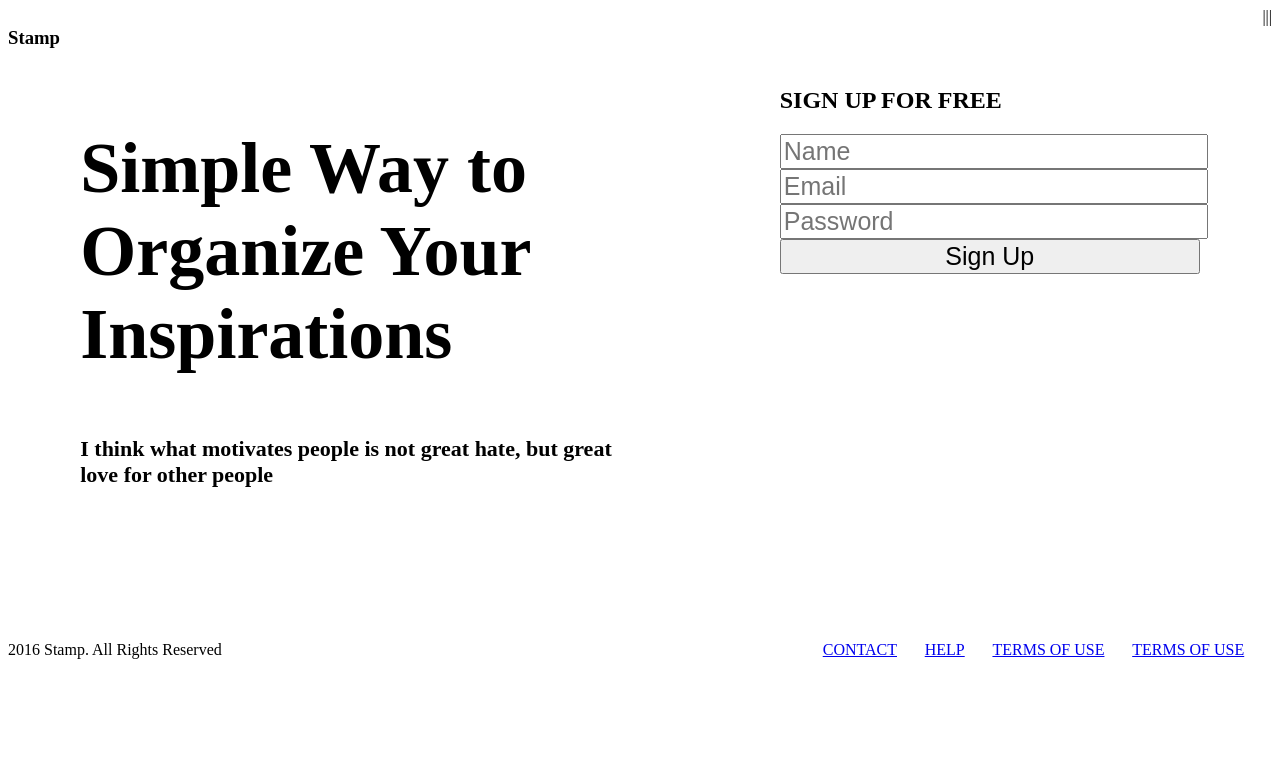
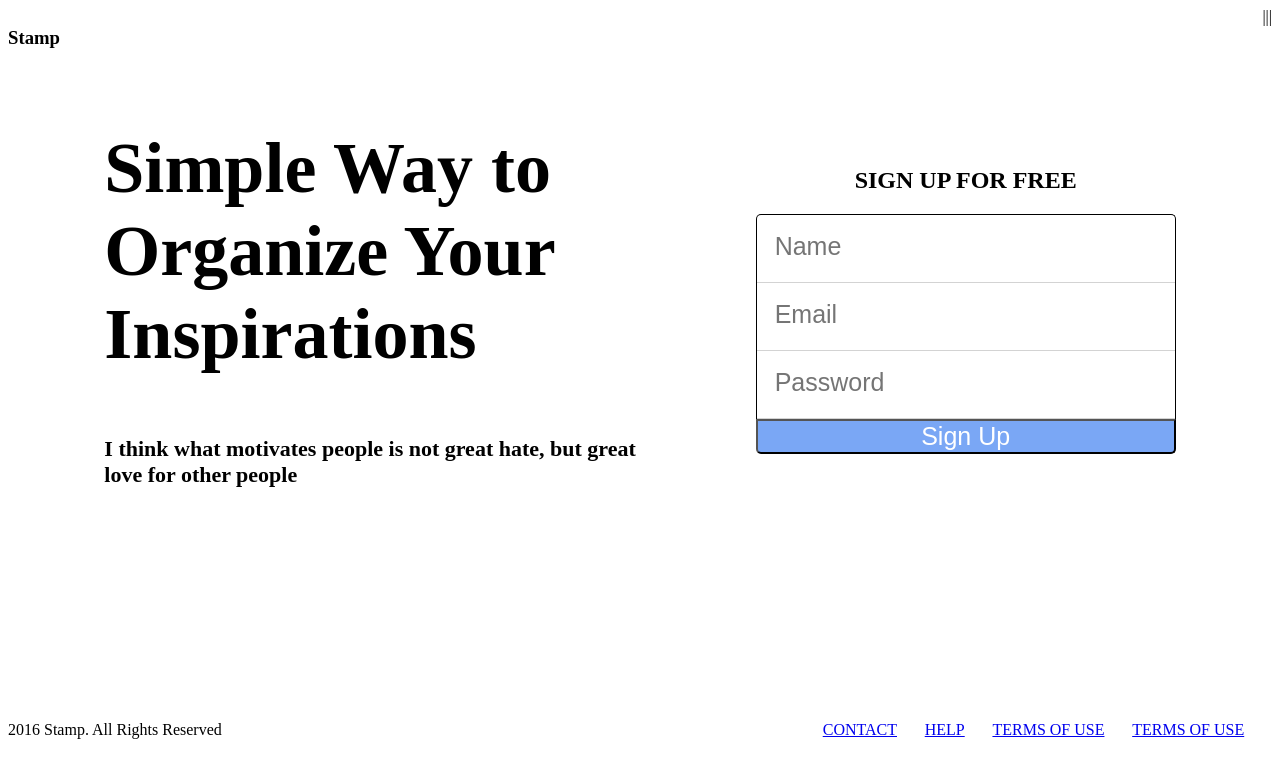
Before and after one commit to aogrady3/Thesis-Landing-Page, a plain HTML site: page index.html in a window 1280 px wide. Drawn offline with Linux system fonts and the light colour scheme.

Commit message:
adding style

```diff
--- a/index.html
+++ b/index.html
@@ -27,6 +27,7 @@
               </div>
               <form id="sign-up-form">
                   <h1>SIGN UP FOR FREE</h1>
+                  <div id='all-form-items'>
                   <div class='form-item'>
                     <label for="name"></label>
                     <input type="text" placeholder="Name" name="name" required>
@@ -41,7 +42,7 @@
                     <label for="psw"></label>
                     <input type="password" placeholder="Password" name="psw" required>
                   </div>
-
+                </div>
                   <button type="submit" id="sign-up-bttn">Sign Up</button>
               </form>
         </section>
--- a/style.css
+++ b/style.css
@@ -7,9 +7,10 @@
 
 /* Main text styling */
 #carousel{
-    justify-content: space-around;
     display: flex;
+    justify-content: space-evenly;
 }
+
 
 #carousel-text{
     width: 555px;
@@ -27,24 +28,50 @@
 /* Sign Up Form Styling */
 
 #sign-up-form{
+    margin-top: 5em;
     border-radius: 20em;
     width: 420px;
     height: 366px;
 }
 
-.form-item{
+#sign-up-form h1{
+    text-align: center;
+}
+
+#all-form-items {
+    border-top: solid;
+    border-left: solid;
+    border-right: solid;
+    border-top-left-radius: 5px;
+    border-top-right-radius: 5px;
+    border-width: 1px;
+}
+
+.form-item {
     height: 35px;
     justify-content: center;
+    padding: 1em;
+    border-bottom: solid;
+    border-color: lightgray;
+    border-bottom-width: 1px;
 }
 
-.form-item input{
+.form-item input {
     width: 100%;
     font-size: 25px;
+    border-width:0px;
+    border: none;
 }
 
 #sign-up-bttn {
     width: 100%;
     font-size: 25px;
+    border-bottom-left-radius: 5px;
+    border-bottom-right-radius: 5px;
+    background-color: #7aa7f5;
+    color: white;
+
+
 }
 
 /* Footer Styling */
```
